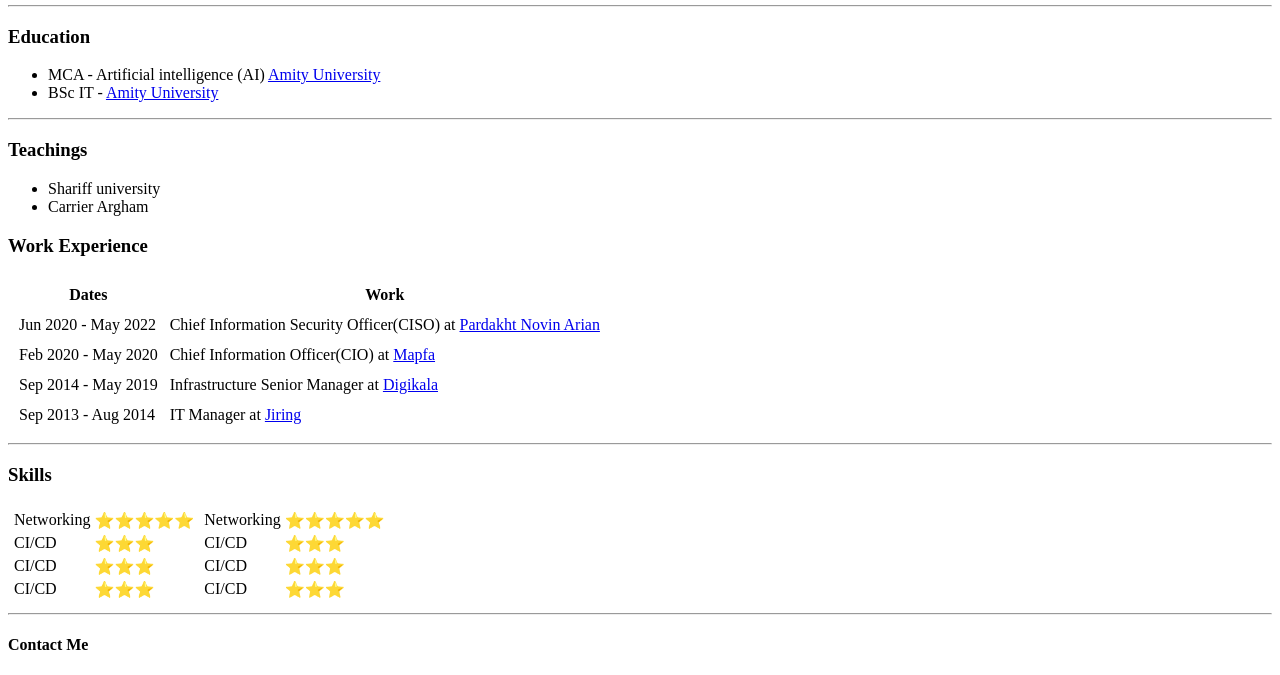
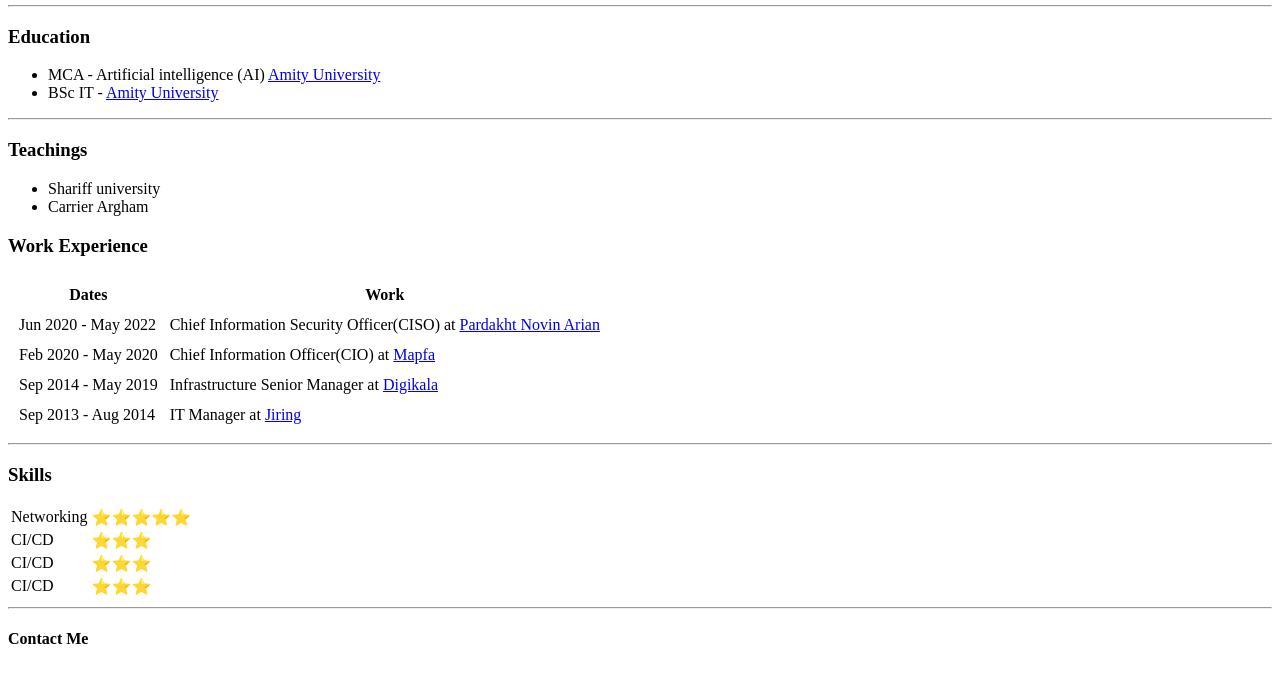
Before and after one commit to ShaahinChaichi/cv, a plain HTML site: page index.html in a window 1280 px wide. Shown: the part 245-920 px from the top of the page. Drawn offline with Linux system fonts and the light colour scheme.

Commit message:
Roled Back to One row

```diff
--- a/index.html
+++ b/index.html
@@ -58,9 +58,7 @@
 </table>
 <hr>
 <h3>Skills</h3>
-<table>
-    <tr>
-        <td>
+
 <table>
     <tr>
         <td>Networking</td>
@@ -79,29 +77,6 @@
         <td>⭐⭐⭐</td>
     </tr>
 </table>
-        </td>
-        <td>
-            <table>
-                <tr>
-                    <td>Networking</td>
-                    <td>⭐⭐⭐⭐⭐</td>
-                </tr>
-                <tr>
-                    <td>CI/CD</td>
-                    <td>⭐⭐⭐</td>
-                </tr>
-                <tr>
-                    <td>CI/CD</td>
-                    <td>⭐⭐⭐</td>
-                </tr>
-                <tr>
-                    <td>CI/CD</td>
-                    <td>⭐⭐⭐</td>
-                </tr>
-            </table>
-        </td>
-    </tr>
-</table>
 <hr>
 <h4>Contact Me</h4>
 </body>
```
Lines whose indentation alone changed are shown as unchanged.
